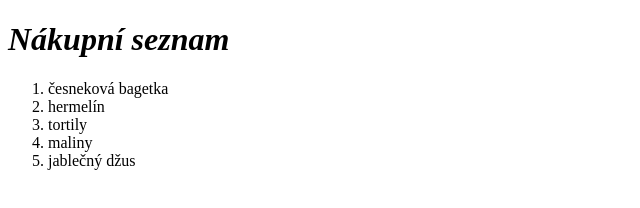
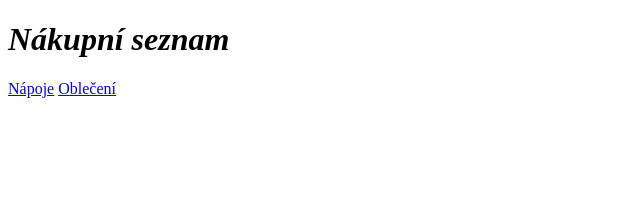
Before and after one commit to katinecka/nakupniseznam.tw, a plain HTML site: page index.html in a window 1280 px wide. Shown: the whole page, without its empty margins (0-640 px from the left). Drawn offline with Linux system fonts and the light colour scheme.

Commit message:
necotobude

```diff
--- a/index.html
+++ b/index.html
@@ -7,12 +7,8 @@
 </head>
 <body>
     <h1><strong> <em>Nákupní seznam</em></strong></h1>
-    <ol>
-        <li>česneková bagetka</li>
-        <li>hermelín</li>
-        <li>tortily</li>
-        <li>maliny</li>
-        <li>jablečný džus</li>
-    </ol>
+
+    <a href= napoje.html >Nápoje</a>
+    <a href= obleceni.html >Oblečení</a>
 </body>
 </html>
```
Also changed, not shown: napoje.html (added, +14 -0 lines), obleceni.html (added, +14 -0 lines).
